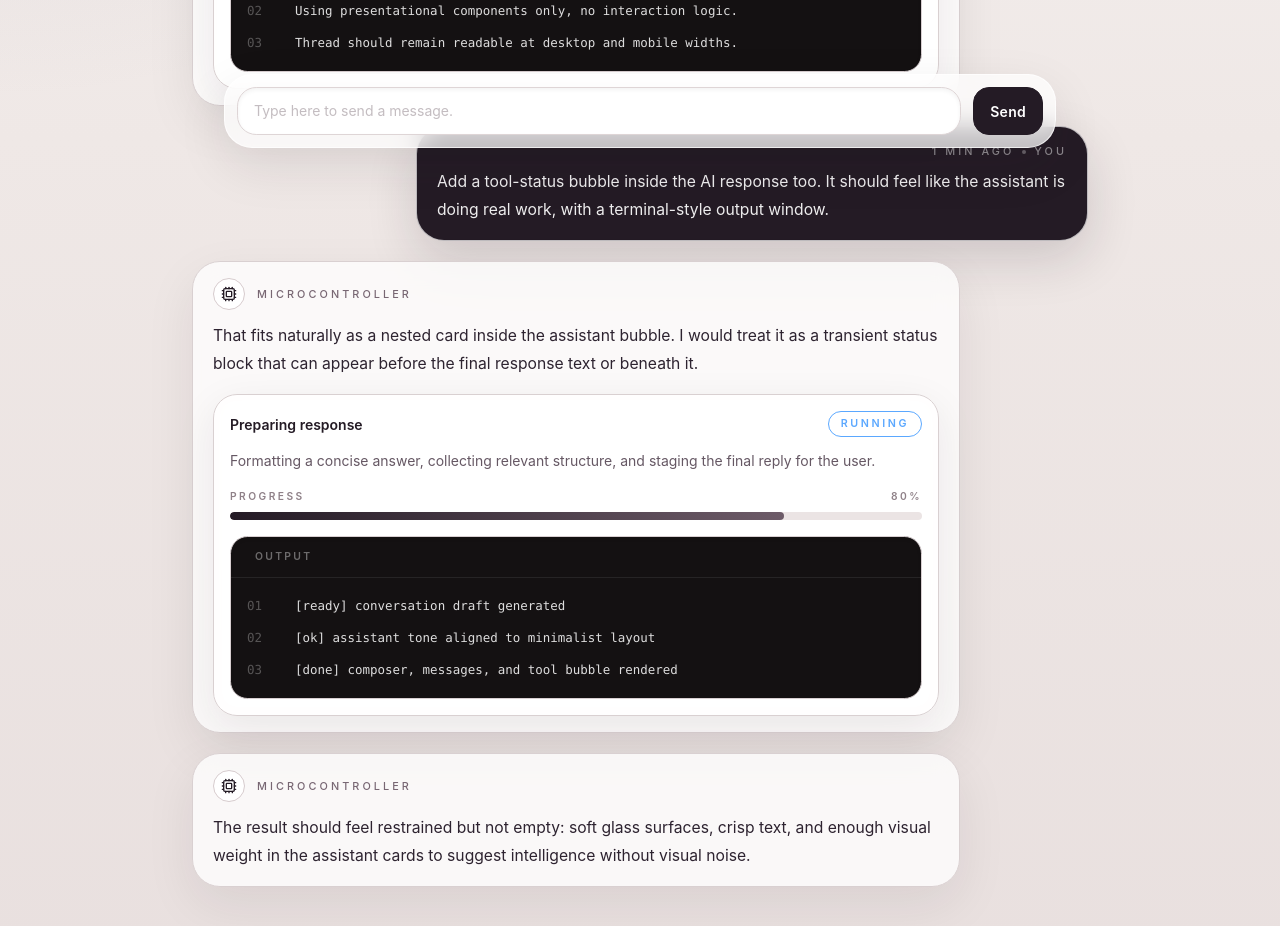
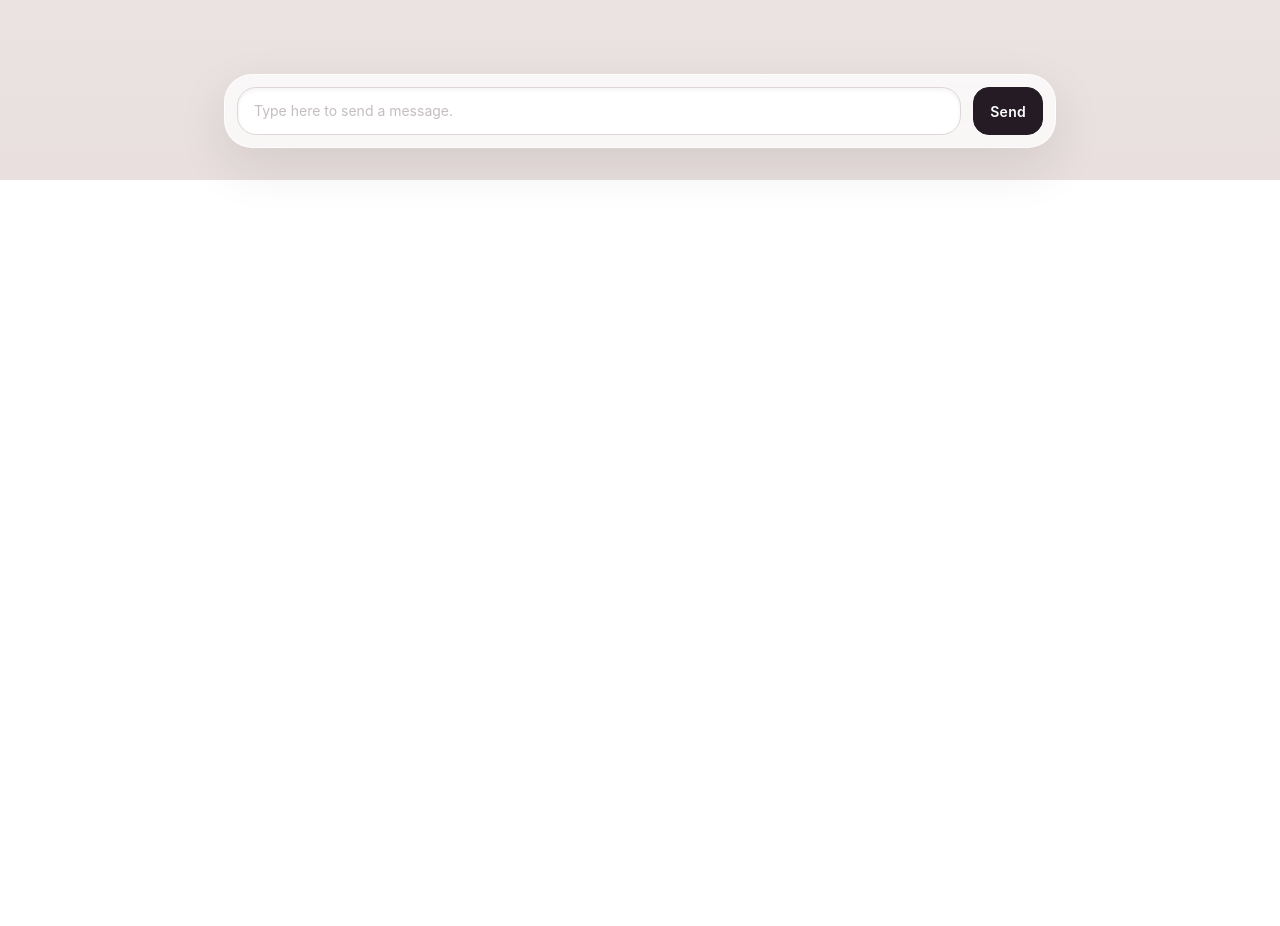
Before and after one commit to dylan-mccormick/esp-mcp-frontend, a React (Vite) app: page / in a window 1280 px wide. Shown: the part 620-1546 px from the top of the page. After the commit the page ends 800 px from the top, so only its background shows below. Built offline with nearby package versions, Linux system fonts and the light colour scheme.

Commit message:
remove example chats

```diff
--- a/src/pages/Chat.tsx
+++ b/src/pages/Chat.tsx
@@ -1,8 +1,5 @@
-import AssistantMessage from "../components/AssistantMessage";
 import ChatComposer from "../components/ChatComposer";
 import ConnectionManagerButton from "../components/ConnectionManagerButton";
-import ToolUsageBubble from "../components/ToolUsageBubble";
-import UserMessage from "../components/UserMessage";
 
 const Chat = () => {
     return (
@@ -21,42 +18,7 @@ const Chat = () => {
                 </header>
 
                 <section className="flex-1 space-y-5 pb-6">
-                    <UserMessage message="I want a calm, focused chat layout that still feels polished. Keep the interface minimal, but make the AI feel helpful and technical." />
 
-                    <AssistantMessage message="This layout keeps the conversation center stage, uses soft contrast for hierarchy, and leaves the composition controls anchored at the bottom so the page reads like a dedicated workspace.">
-                        <ToolUsageBubble
-                            title="Scanning interface requirements"
-                            subtitle="Looking at the page shell, spacing rhythm, and the available component surfaces before shaping the final conversation flow."
-                            progress={100}
-                            status="completed"
-                            outputLines={[
-                                "Detected root route at / and a sparse app shell.",
-                                "Using presentational components only, no interaction logic.",
-                                "Thread should remain readable at desktop and mobile widths."
-                            ]}
-                        />
-                    </AssistantMessage>
-
-                    <UserMessage
-                        message="Add a tool-status bubble inside the AI response too. It should feel like the assistant is doing real work, with a terminal-style output window."
-                        timeLabel="1 min ago"
-                    />
-
-                    <AssistantMessage message="That fits naturally as a nested card inside the assistant bubble. I would treat it as a transient status block that can appear before the final response text or beneath it.">
-                        <ToolUsageBubble
-                            title="Preparing response"
-                            subtitle="Formatting a concise answer, collecting relevant structure, and staging the final reply for the user."
-                            progress={80}
-                            status="running"
-                            outputLines={[
-                                "[ready] conversation draft generated",
-                                "[ok] assistant tone aligned to minimalist layout",
-                                "[done] composer, messages, and tool bubble rendered"
-                            ]}
-                        />
-                    </AssistantMessage>
-
-                    <AssistantMessage message="The result should feel restrained but not empty: soft glass surfaces, crisp text, and enough visual weight in the assistant cards to suggest intelligence without visual noise." />
                 </section>
 
                 <section className="flex-1 space-y-5 pb-32"></section>
```
